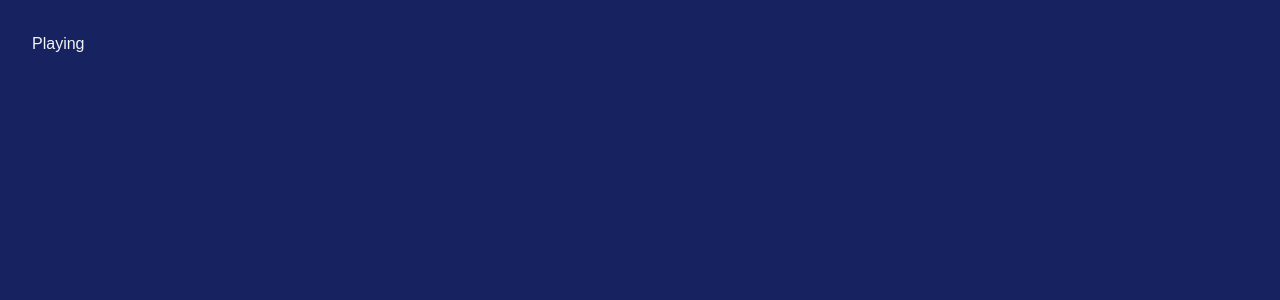
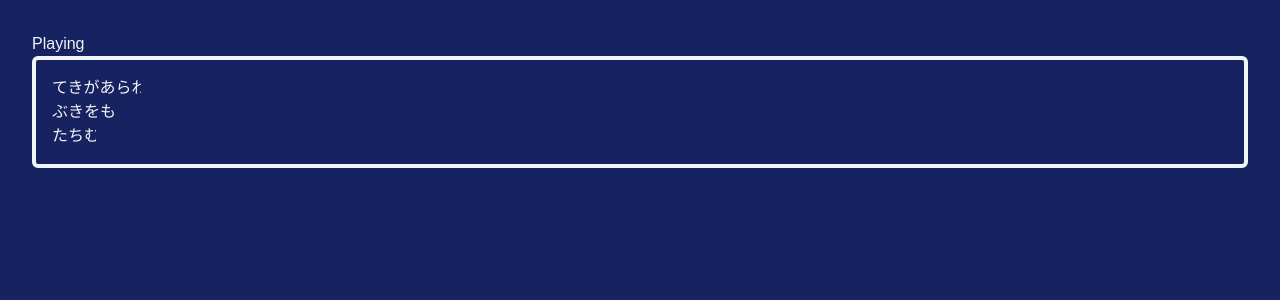
Before and after one commit to littleswampman/arms-gathering, a React (Vite) app: page /playing in a window 1280 px wide. Shown: the top 300 px of the page. Built offline with nearby package versions, Linux system fonts and the light colour scheme; a web font is replaced by a local one.

Commit message:
add text-display component

```diff
--- /dev/null
+++ b/src/components/TextDisplay.tsx
@@ -0,0 +1,36 @@
+import React, { FC } from "react";
+import styles from "./text-display.module.scss";
+
+type Props = {
+    texts: string[];
+};
+
+export const TextDisplay: FC<Props> = ({ texts }) => {
+    let startSecond = 0;
+    return (
+        <div
+            className={
+                styles["wrapper"] +
+                " " +
+                "rounded-md border-4 border-solid border-slate-100 p-4"
+            }
+        >
+            {texts.map((text, index) => {
+                let p_style_typewriter = {
+                    "--length": text.length,
+                    "animation-delay": startSecond + "s",
+                } as React.CSSProperties;
+                startSecond += 2 + 0.2;
+
+                return (
+                    <p
+                        style={p_style_typewriter}
+                        className={styles["type-writer"]}
+                    >
+                        {text}
+                    </p>
+                );
+            })}
+        </div>
+    );
+};
--- /dev/null
+++ b/src/components/text-display.module.scss
@@ -0,0 +1,23 @@
+@keyframes typing {
+    from {
+        width: 0;
+        opacity: 1;
+    }
+    to {
+        opacity: 1;
+    }
+}
+
+.wrapper {
+    animation: appear 2s;
+}
+
+.type-writer {
+    --length: 10;
+    width: calc(1ch * var(--length));
+    opacity: 0;
+    white-space: nowrap;
+    overflow: hidden;
+    animation: typing calc(0.2s * var(--length)) steps(var(--length), end)
+        forwards;
+}
--- a/src/pages/Playing.tsx
+++ b/src/pages/Playing.tsx
@@ -1,10 +1,19 @@
 import React, { FC } from "react";
 import { Layout } from "../layout/Layout";
+
+import { TextDisplay } from "../components/TextDisplay";
 
 export const Playing: FC = () => {
     return (
         <Layout>
             <div>Playing</div>
+            <TextDisplay
+                texts={[
+                    "てきがあらわれた！！",
+                    "ぶきをもて！！",
+                    "たちむかうんだ！！",
+                ]}
+            />
         </Layout>
     );
 };
```
